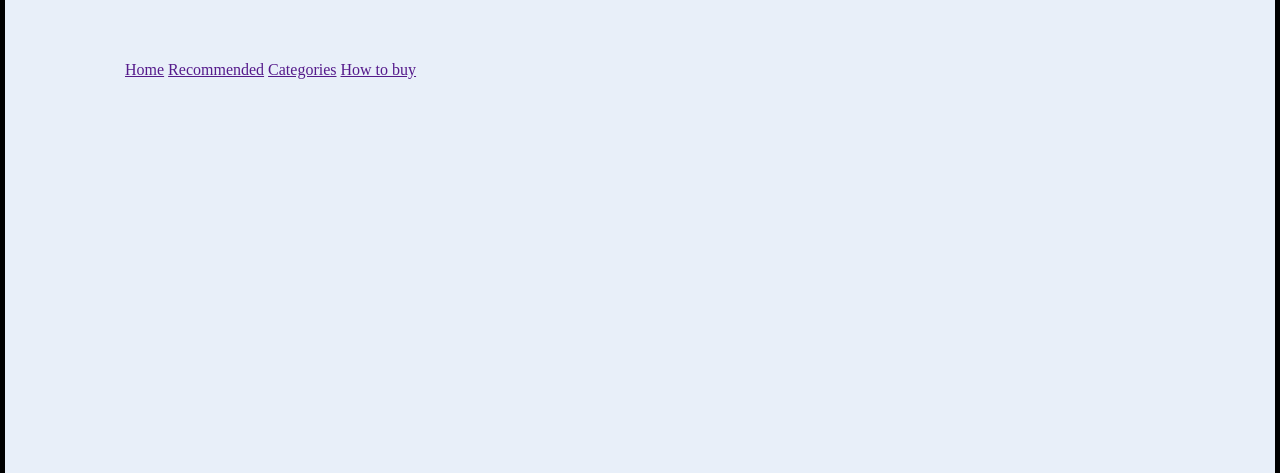
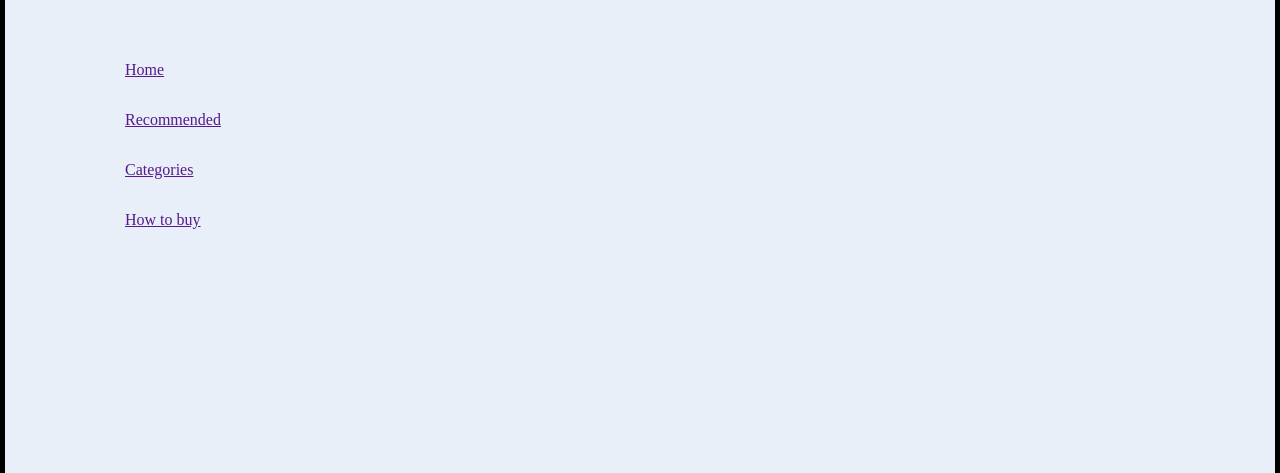
Before and after one commit to Roman80-IT/Bose-1, a plain HTML site: page index.html in a window 1280 px wide. Shown: the part 327-800 px from the top of the page. Drawn offline with Linux system fonts and the light colour scheme.

Commit message:
Update index.html

```diff
--- a/index.html
+++ b/index.html
@@ -30,10 +30,12 @@
         <img src="/images/Logo.png" alt="Bose logo" class="logo" />
         <img src="/images/icons/Icon-Close.png" alt="Close" />
       </div>
-      <a href="">Home</a>
-      <a href="">Recommended</a>
-      <a href="">Categories</a>
-      <a href="">How to buy</a>
+      <nav class="nav">
+        <a href="">Home</a>
+        <a href="">Recommended</a>
+        <a href="">Categories</a>
+        <a href="">How to buy</a>
+      </nav>
     </div>
     <main>
       <section>
```
